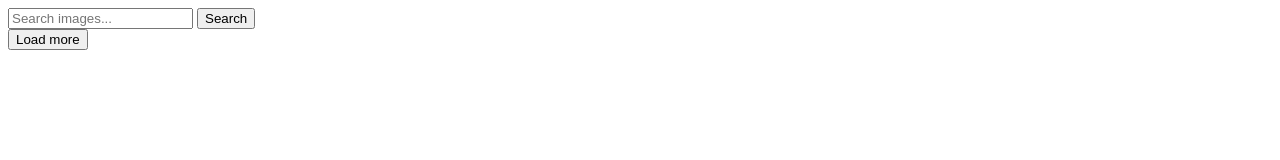
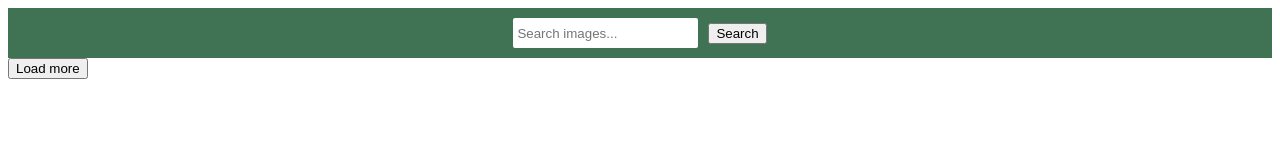
Before and after one commit to ortbogdan/goit-js-hw-11, a website built with Parcel: page src/index.html in a window 1280 px wide. Built offline with nearby package versions, Linux system fonts and the light colour scheme.

Commit message:
[add] Add styles

```diff
--- a/src/css/style.css
+++ b/src/css/style.css
@@ -1,7 +1,22 @@
-*,::after,::before {
-    box-sizing: border-box
+*,
+::after,
+::before {
+  box-sizing: border-box;
 }
-
+.search-form {
+  height: 50px;
+  display: flex;
+  justify-content: center;
+  align-items: center;
+  background-color: rgb(64, 114, 84);
+}
+input[name='searchQuery'] {
+  height: 30px;
+  margin-right: 10px;
+  border-radius: 2px;
+  background-color: #ffff;
+  border-color: transparent;
+}
 img {
   width: 100%;
   display: block;
@@ -17,9 +32,8 @@ img {
 .link {
   display: block;
   margin-left: 10px;
-    flex-basis: calc((100%-20px)/3);
+  flex-basis: calc((100%-20px) / 3);
   justify-content: baseline;
-
 }
 .photo-card {
   display: flex;
```
Lines whose indentation alone changed are shown as unchanged.
